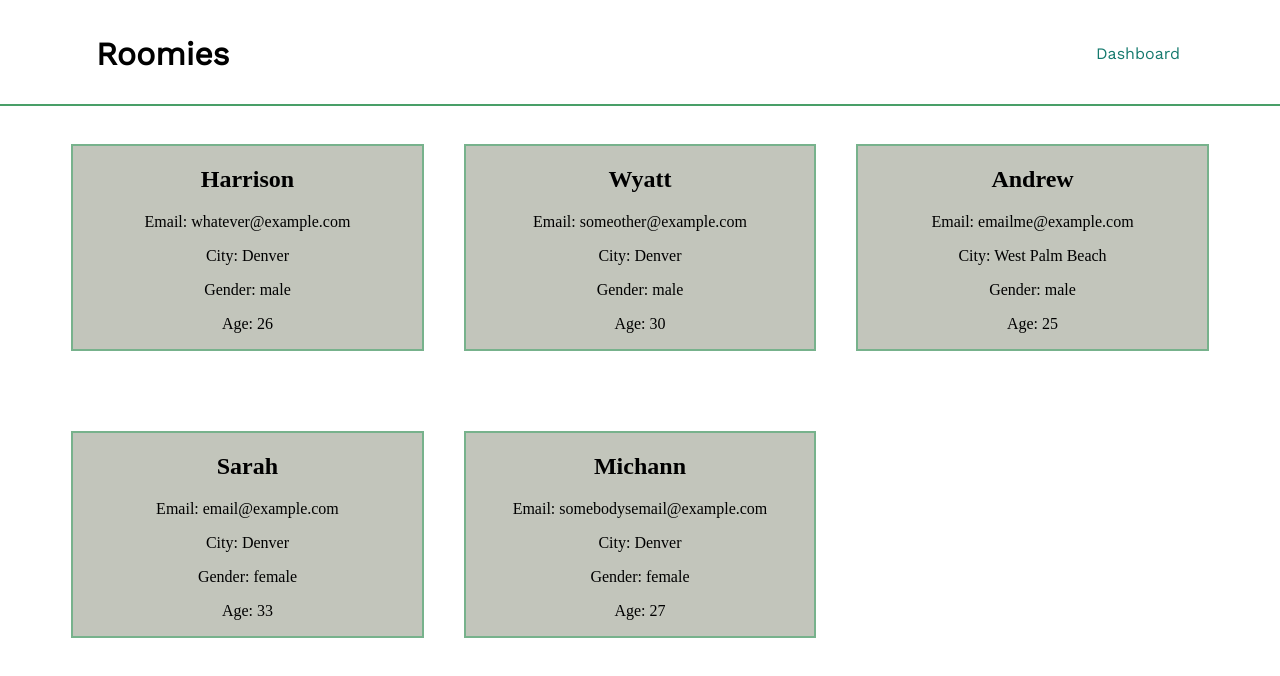
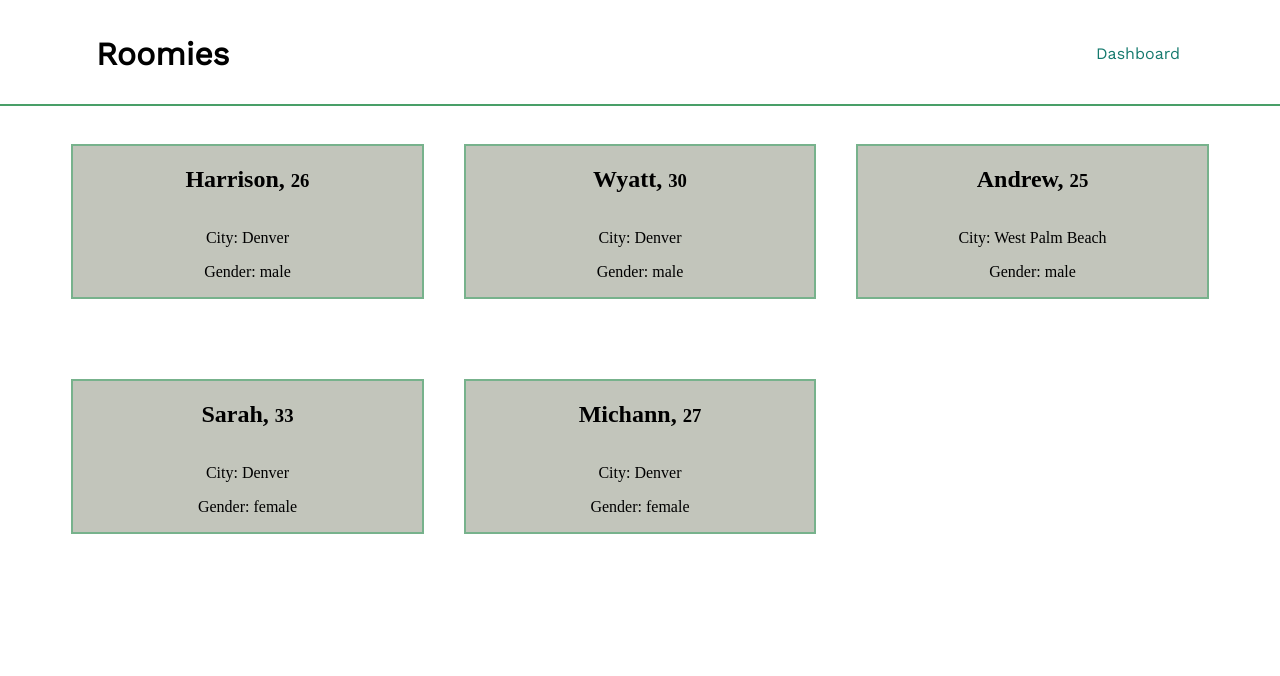
Before and after one commit to Turing-Roomies/roomies-fe, a React (Create React App) app: page /dashboard in a window 1280 px wide. Shown: the top 676 px of the page. Built offline with nearby package versions, Linux system fonts and the light colour scheme.

Commit message:
Change layout of cards

```diff
--- a/src/components/Card/Card.js
+++ b/src/components/Card/Card.js
@@ -7,11 +7,12 @@ console.log(email);
 
     return (
         <article className='card'>
-            <h1>{name}</h1>
-            <p>Email: {email}</p>
-            <p>City: {location}</p>
-            <p>Gender: {gender}</p>
-            <p>Age: {age}</p>
+          <div className='card-name'>
+            <h1>{name},</h1>
+            <h3>{age}</h3>
+          </div>
+          <p>City: {location}</p>
+          <p>Gender: {gender}</p>
         </article>
     )
 }
--- a/src/components/Card/Card.scss
+++ b/src/components/Card/Card.scss
@@ -2,6 +2,16 @@
 
 .card {
   margin-top: 40px;
-  background-color: #C2C5BB;
+  background-color: $beige;
   border: 2px solid $lightGreen;
 }
+
+.card-name {
+  @include flex(row);
+  justify-content: center;
+  align-items: baseline;
+}
+
+.card-name > h3 {
+  margin-left: 6px;
+}
--- a/src/styles/_variables.scss
+++ b/src/styles/_variables.scss
@@ -2,6 +2,7 @@ $darkGreen: #157A6E;
 $mediumGreen: #499F68;
 $lightGreen: #77B28C;
 $burntOrange: #B4654A;
+$beige: #C2C5BB;
 $primaryWhite: #FFFFFF;
 
 $primaryFont: 'Work Sans', sans-serif;
```
